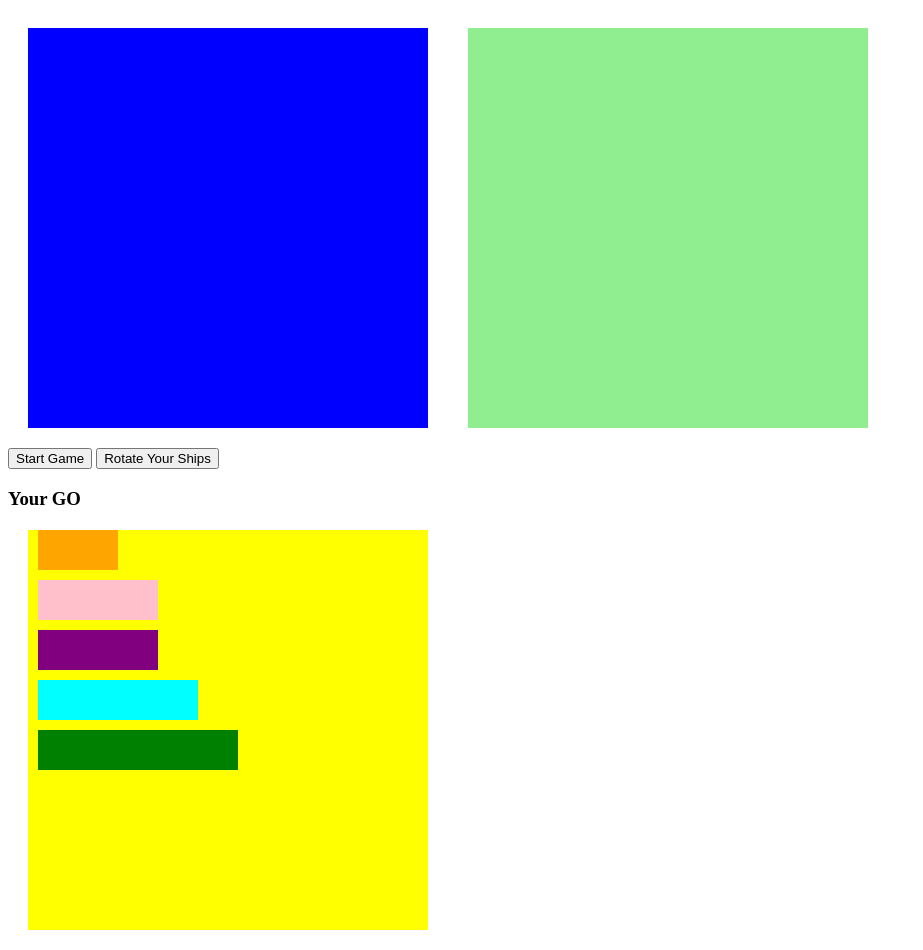
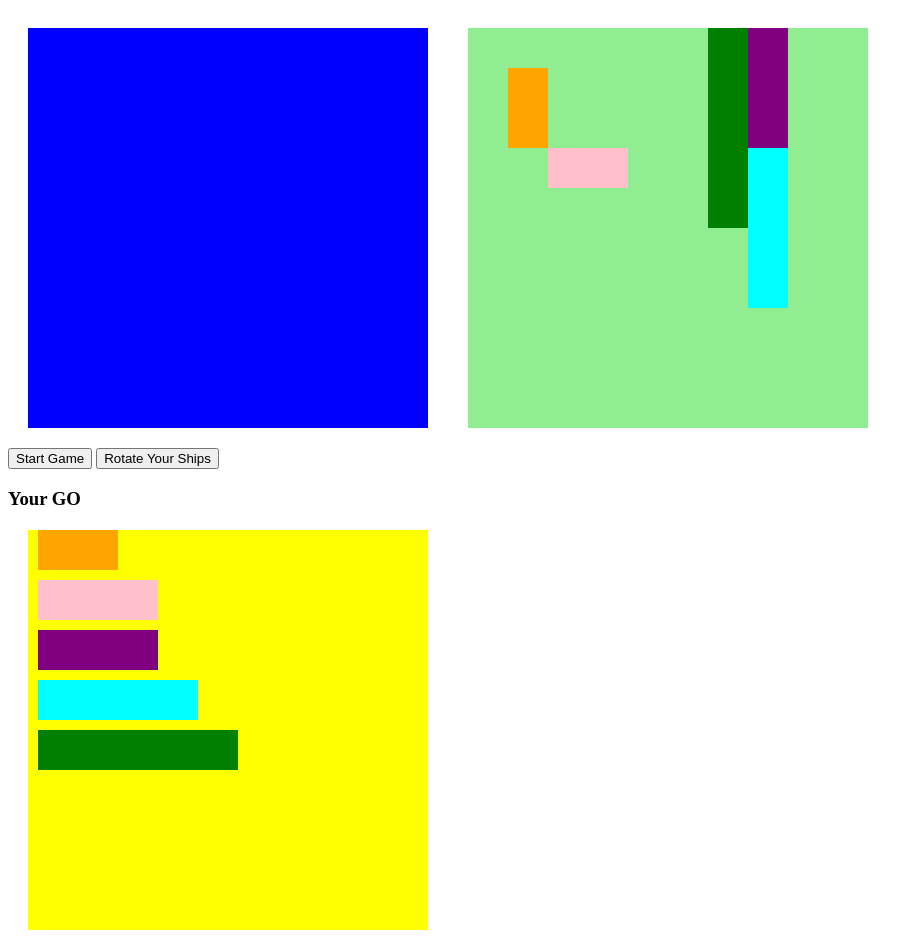
Before and after one commit to JIAQI13/BattleShip, a plain HTML site: page index.html in a window 1280 px wide. Shown: the whole page, without its empty margins (0-923 px from the left). Drawn offline with Linux system fonts and the light colour scheme.

Commit message:
add computer generated ships

```diff
--- a/app.js
+++ b/app.js
@@ -13,70 +13,82 @@ document.addEventListener('DOMContentLoaded', () => {
     const turnDisplay = document.querySelector('#whose-go');
     const infoDisplay = document.querySelector('#info');
 
-    const userSquares=[];
-    const computerSquares=[];
+    const userSquares = [];
+    const computerSquares = [];
 
-    const width =10;
+    const width = 10;
     //create boards
-    function createBoard(grid,squares,width){
-        for (let i =0;i<width*width;i++){
+    function createBoard(grid, squares, width) {
+        for (let i = 0; i < width * width; i++) {
             const square = document.createElement('div');
-            square.dataset.id=i;
+            square.dataset.id = i;
             grid.appendChild(square);
             squares.push(square);
         }
     }
 
-    createBoard(userGrid,userSquares,width);
-    createBoard(computerGrid,computerSquares,width);
+    createBoard(userGrid, userSquares, width);
+    createBoard(computerGrid, computerSquares, width);
 
     //ships
     const shipArray = [
         {
-            name:'destoryer',
-            direction:[
-                [0,1],
-                [0,width]
+            name: 'destoryer',
+            directions: [
+                [0, 1],
+                [0, width]
             ]
         },
         {
-            name:'submarine',
-            direction:[
-                [0,1],
-                [0,width,width*2],
+            name: 'submarine',
+            directions: [
+                [0, 1],
+                [0, width, width * 2],
             ]
         },
         {
-            name:'cruiser',
-            direction:[
-                [0,1,2],
-                [0,width,width*2],
+            name: 'cruiser',
+            directions: [
+                [0, 1, 2],
+                [0, width, width * 2],
             ]
         },
         {
-            name:'battleship',
-            direction:[
-                [0,1,2,3],
-                [0,width,width*2,width*3],
+            name: 'battleship',
+            directions: [
+                [0, 1, 2, 3],
+                [0, width, width * 2, width * 3],
             ]
         },
         {
-            name:'carrier',
-            direction:[
-                [0,1,2,3,4],
-                [0,width,width*2,width*3,width*4],
+            name: 'carrier',
+            directions: [
+                [0, 1, 2, 3, 4],
+                [0, width, width * 2, width * 3, width * 4],
             ]
         }
     ]
 
     //draw the computer ships in random locations
     function generate(ship) {
-        let randomDirection = Math.floor(Math.random() * shipArray.directions.length);
+        let randomDirection = Math.floor(Math.random() * ship.directions.length);
         let current = ship.directions[randomDirection];
         if (randomDirection === 0) direction = 1;
         if (randomDirection === 1) direction = 10;
-        let randomStart = Math.floor(Math.random()*computerSquares.length - (ship.direction[0].length*randomDirection));
+        let randomStart = Math.abs(Math.floor(Math.random() * computerSquares.length - (ship.directions[0].length * direction)));
 
+        const isTaken = current.some(index => computerSquares[randomStart + index].classList.contains('taken'));
+        const isAtRightEdge = current.some(index => (randomStart + index) % width === width - 1);
+        const isAtLeftEdge = current.some(index => (randomStart + index) % width === 0);
+
+        if (!isTaken && !isAtLeftEdge && !isAtRightEdge) current.forEach(index => computerSquares[randomStart + index].classList.add('taken', ship.name));
+        else generate(ship);
     }
 
+    generate(shipArray[0]);
+    generate(shipArray[1]);
+    generate(shipArray[2]);
+    generate(shipArray[3]);
+    generate(shipArray[4]);
+
 })
--- a/style.css
+++ b/style.css
@@ -83,3 +83,23 @@
     width: 40px;
     height: 40px;
 }
+
+.destoryer{
+    background-color: orange;
+}
+
+.submarine{
+    background-color: pink;
+}
+
+.cruiser{
+    background-color: purple;
+}
+
+.battleship{
+    background-color: aqua;
+}
+
+.carrier{
+    background-color: green;
+}
```
